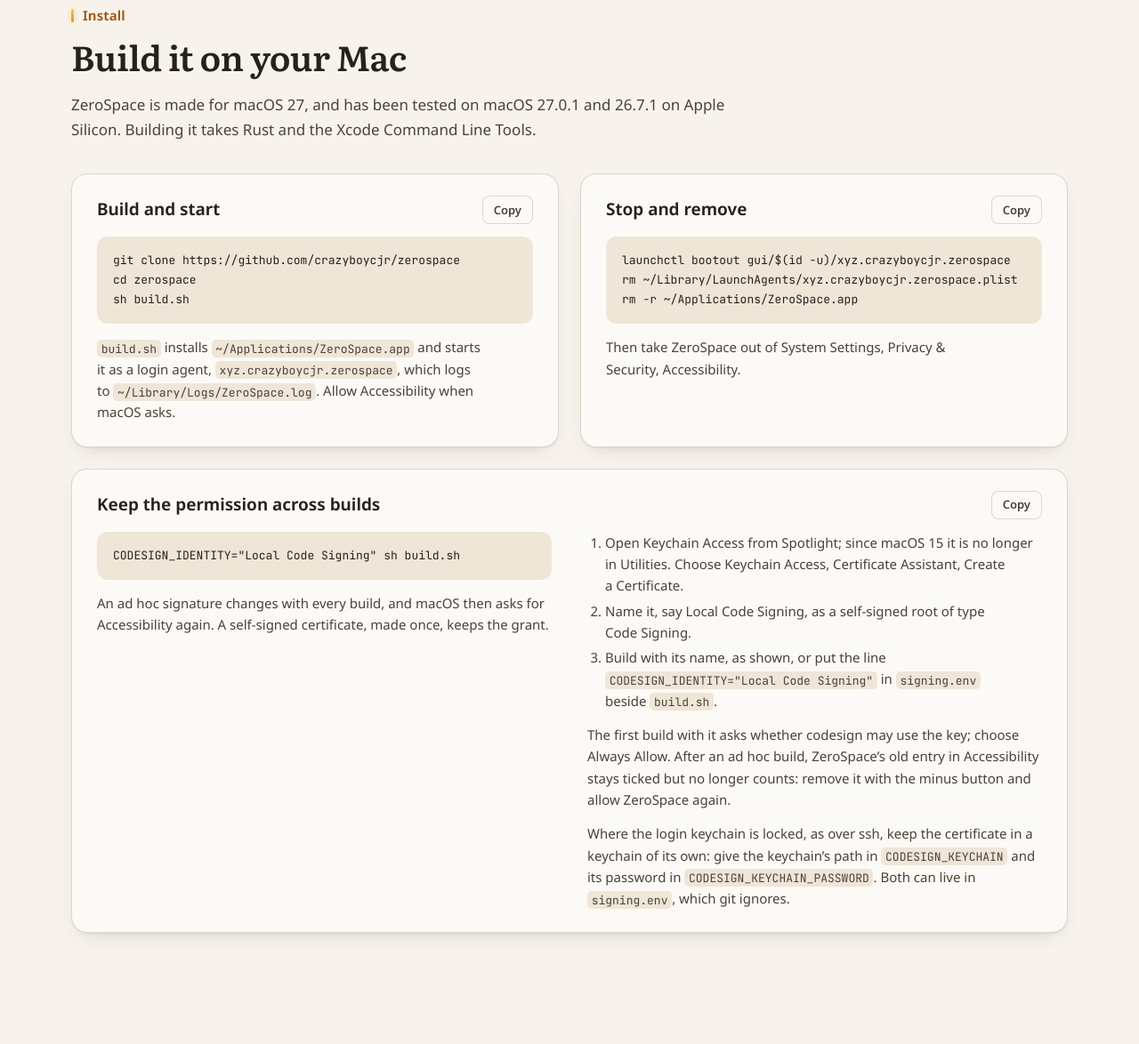
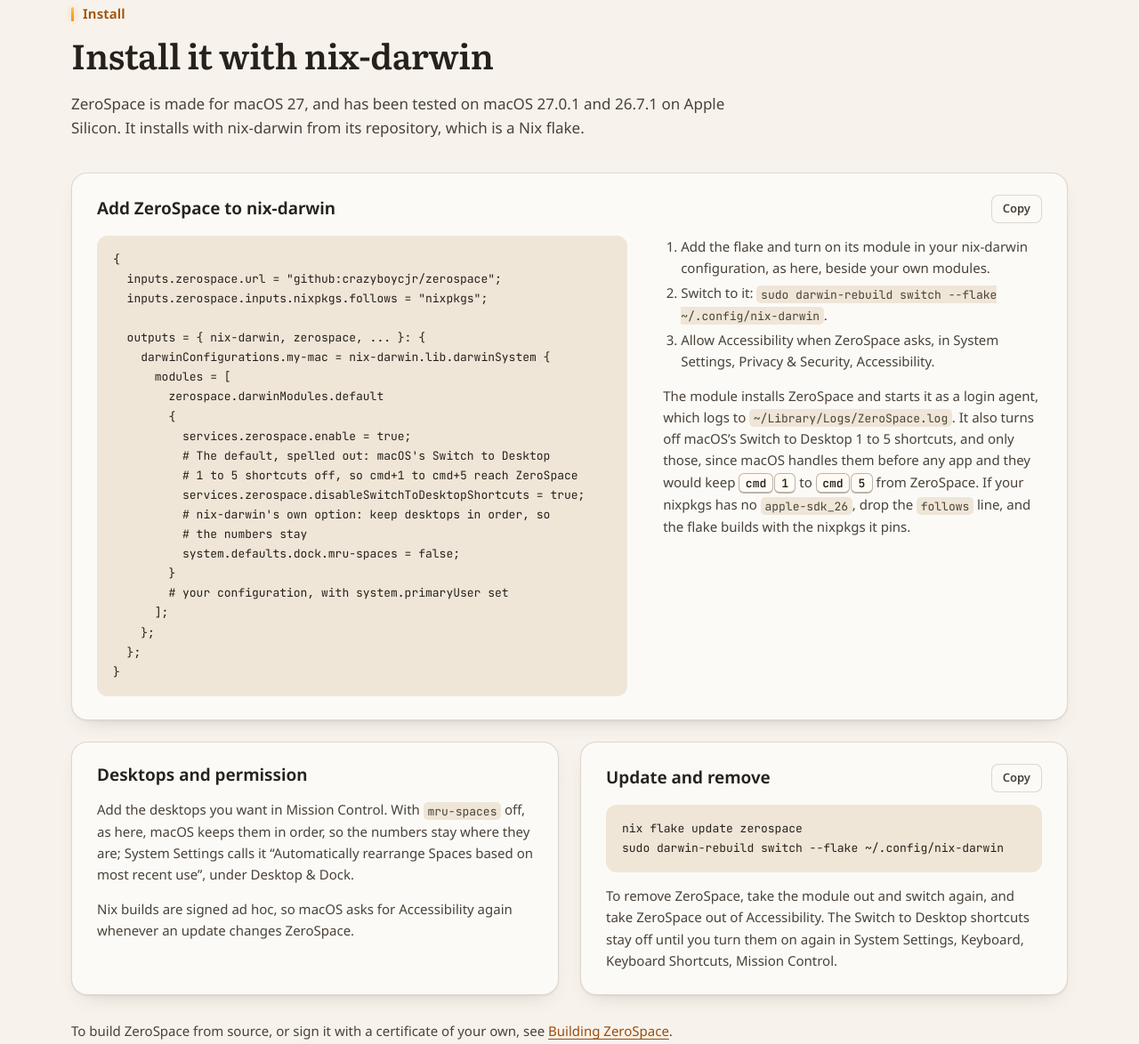
Before and after one commit to crazyboycjr/zerospace, a plain HTML site: page site/index.html in a window 1280 px wide. Shown: the part 5328-6502 px from the top of the page at 89% size. Drawn offline with Linux system fonts and the light colour scheme.

Commit message:
homepage: install through nix-darwin; building in docs/building.md
The Install section is now the nix-darwin flake, with its steps, what the
module does (the Switch to Desktop shortcuts included), the desktops and
the permission, and updating and removing; build.sh and signing moved to
docs/building.md, linked from Install, the limits and the footer. The keys'
note mentions that the module turns the shortcuts off, and the xsp card
describes xsp 1.1. The flake's two long comments are wrapped so the code
fits its card at 1440 px.

Checked at 1440, 390 and 360 px in both themes: nothing scrolls sideways.

Co-Authored-By: Claude Opus 5.5 <noreply@anthropic.com>
Claude-Session: https://claude.ai/code/session_01JQnceF4NyA69beixiXqU8Z

```diff
--- a/site/index.html
+++ b/site/index.html
@@ -140,7 +140,7 @@
       <p>Take the focused window one desktop over and follow it, stepping over full-screen apps, which cannot hold another window.</p>
     </div>
   </div>
-  <p class="note">While ZeroSpace runs, the app in front no longer gets these shortcuts: a browser&rsquo;s <span class="nw"><kbd>cmd</kbd>&#8202;<kbd>1</kbd></span> for its first tab, or <span class="nw"><kbd>cmd</kbd>&#8202;<kbd>shift</kbd>&#8202;<kbd class="arrow">←</kbd></span> to select to the start of a line. macOS&rsquo;s own shortcuts come first, though: its Switch to Desktop shortcuts on <span class="nw"><kbd>cmd</kbd>&#8202;<kbd>1</kbd></span> to <span class="nw"><kbd>cmd</kbd>&#8202;<kbd>5</kbd></span> keep those keys from ZeroSpace, so turn them off in System Settings, Keyboard, Keyboard Shortcuts, Mission Control. <span class="nw"><kbd>cmd</kbd>&#8202;<kbd>shift</kbd></span> with a number is left alone, so the screenshot shortcuts on <span class="nw"><kbd>cmd</kbd>&#8202;<kbd>shift</kbd>&#8202;<kbd>3</kbd>,</span> <kbd>4</kbd> and <kbd>5</kbd> keep working.</p>
+  <p class="note">While ZeroSpace runs, the app in front no longer gets these shortcuts: a browser&rsquo;s <span class="nw"><kbd>cmd</kbd>&#8202;<kbd>1</kbd></span> for its first tab, or <span class="nw"><kbd>cmd</kbd>&#8202;<kbd>shift</kbd>&#8202;<kbd class="arrow">←</kbd></span> to select to the start of a line. macOS&rsquo;s own shortcuts come first, though: its Switch to Desktop shortcuts on <span class="nw"><kbd>cmd</kbd>&#8202;<kbd>1</kbd></span> to <span class="nw"><kbd>cmd</kbd>&#8202;<kbd>5</kbd></span> keep those keys from ZeroSpace, so turn them off in System Settings, Keyboard, Keyboard Shortcuts, Mission Control, or let the nix-darwin module do it. <span class="nw"><kbd>cmd</kbd>&#8202;<kbd>shift</kbd></span> with a number is left alone, so the screenshot shortcuts on <span class="nw"><kbd>cmd</kbd>&#8202;<kbd>shift</kbd>&#8202;<kbd>3</kbd>,</span> <kbd>4</kbd> and <kbd>5</kbd> keep working.</p>
 </section>
 
 <section class="feature wrap" id="slots">
@@ -214,7 +214,7 @@ printf 'state' | nc -U ~/.cache/zerospace.sock</code></pre></div>
     <img src="media/xsp-icon.svg" width="84" height="84" alt="">
     <div>
       <h3>xsp</h3>
-      <p>xmonad&rsquo;s scratchpads for macOS: Alacritty on <span class="nw"><kbd>f1</kbd>,</span> <kbd>f3</kbd> and <span class="nw"><kbd>f4</kbd>.</span> It uses <code>state</code> and <code>move</code> to bring a pad to the desktop you are on.</p>
+      <p>xmonad&rsquo;s scratchpads for macOS: Alacritty terminals, or any app, each on a key of its own. It uses <code>state</code> and <code>move</code> to bring a pad to the desktop you are on.</p>
     </div>
     <span class="go">xsp&rsquo;s homepage</span>
   </a>
@@ -223,43 +223,60 @@ printf 'state' | nc -U ~/.cache/zerospace.sock</code></pre></div>
 <section class="feature wrap" id="install">
   <div class="section-head">
     <p class="kicker">Install</p>
-    <h2>Build it on your Mac</h2>
-    <p>ZeroSpace is made for macOS 27, and has been tested on macOS 27.0.1 and 26.7.1 on Apple Silicon. Building it takes Rust and the Xcode Command Line Tools.</p>
+    <h2>Install it with nix-darwin</h2>
+    <p>ZeroSpace is made for macOS 27, and has been tested on macOS 27.0.1 and 26.7.1 on Apple Silicon. It installs with nix-darwin from its repository, which is a Nix flake.</p>
   </div>
-  <div class="install-grid with-wide">
-    <div class="card install-item">
-      <header><h3>Build and start</h3><button class="copy" type="button">Copy</button></header>
-      <div class="code"><pre><code>git clone https://github.com/crazyboycjr/zerospace
-cd zerospace
-sh build.sh</code></pre></div>
-      <p><code>build.sh</code> installs <code>~/Applications/ZeroSpace.app</code> and starts it as a login agent, <code>xyz.crazyboycjr.zerospace</code>, which logs to <code>~/Library/Logs/ZeroSpace.log</code>. Allow Accessibility when macOS asks.</p>
-    </div>
-    <div class="card install-item">
-      <header><h3>Stop and remove</h3><button class="copy" type="button">Copy</button></header>
-      <div class="code"><pre><code>launchctl bootout gui/$(id -u)/xyz.crazyboycjr.zerospace
-rm ~/Library/LaunchAgents/xyz.crazyboycjr.zerospace.plist
-rm -r ~/Applications/ZeroSpace.app</code></pre></div>
-      <p>Then take ZeroSpace out of System Settings, Privacy &amp; Security, Accessibility.</p>
-    </div>
+  <div class="install-grid wide-first">
     <div class="card install-item install-wide">
-      <header><h3>Keep the permission across builds</h3><button class="copy" type="button">Copy</button></header>
+      <header><h3>Add ZeroSpace to nix-darwin</h3><button class="copy" type="button">Copy</button></header>
       <div class="wide-body">
         <div>
-          <div class="code"><pre><code>CODESIGN_IDENTITY="Local Code Signing" sh build.sh</code></pre></div>
-          <p>An ad hoc signature changes with every build, and macOS then asks for Accessibility again. A self-signed certificate, made once, keeps the grant.</p>
+          <div class="code"><pre><code>{
+  inputs.zerospace.url = "github:crazyboycjr/zerospace";
+  inputs.zerospace.inputs.nixpkgs.follows = "nixpkgs";
+
+  outputs = { nix-darwin, zerospace, ... }: {
+    darwinConfigurations.my-mac = nix-darwin.lib.darwinSystem {
+      modules = [
+        zerospace.darwinModules.default
+        {
+          services.zerospace.enable = true;
+          # The default, spelled out: macOS's Switch to Desktop
+          # 1 to 5 shortcuts off, so cmd+1 to cmd+5 reach ZeroSpace
+          services.zerospace.disableSwitchToDesktopShortcuts = true;
+          # nix-darwin's own option: keep desktops in order, so
+          # the numbers stay
+          system.defaults.dock.mru-spaces = false;
+        }
+        # your configuration, with system.primaryUser set
+      ];
+    };
+  };
+}</code></pre></div>
         </div>
         <div>
           <ol>
-            <li>Open Keychain Access from Spotlight; since macOS 15 it is no longer in Utilities. Choose Keychain Access, Certificate Assistant, Create a Certificate.</li>
-            <li>Name it, say Local Code Signing, as a self-signed root of type Code Signing.</li>
-            <li>Build with its name, as shown, or put the line <code>CODESIGN_IDENTITY="Local Code Signing"</code> in <code>signing.env</code> beside <code>build.sh</code>.</li>
+            <li>Add the flake and turn on its module in your nix-darwin configuration, as here, beside your own modules.</li>
+            <li>Switch to it: <code>sudo darwin-rebuild switch --flake ~/.config/nix-darwin</code>.</li>
+            <li>Allow Accessibility when ZeroSpace asks, in System Settings, Privacy &amp; Security, Accessibility.</li>
           </ol>
-          <p>The first build with it asks whether codesign may use the key; choose Always Allow. After an ad hoc build, ZeroSpace&rsquo;s old entry in Accessibility stays ticked but no longer counts: remove it with the minus button and allow ZeroSpace again.</p>
-          <p>Where the login keychain is locked, as over ssh, keep the certificate in a keychain of its own: give the keychain&rsquo;s path in <code>CODESIGN_KEYCHAIN</code> and its password in <code>CODESIGN_KEYCHAIN_PASSWORD</code>. Both can live in <code>signing.env</code>, which git ignores.</p>
+          <p>The module installs ZeroSpace and starts it as a login agent, which logs to <code>~/Library/Logs/ZeroSpace.log</code>. It also turns off macOS&rsquo;s Switch to Desktop 1 to 5 shortcuts, and only those, since macOS handles them before any app and they would keep <span class="nw"><kbd>cmd</kbd>&#8202;<kbd>1</kbd></span> to <span class="nw"><kbd>cmd</kbd>&#8202;<kbd>5</kbd></span> from ZeroSpace. If your nixpkgs has no <code>apple-sdk_26</code>, drop the <code>follows</code> line, and the flake builds with the nixpkgs it pins.</p>
         </div>
       </div>
     </div>
+    <div class="card install-item">
+      <header><h3>Desktops and permission</h3></header>
+      <p>Add the desktops you want in Mission Control. With <code>mru-spaces</code> off, as here, macOS keeps them in order, so the numbers stay where they are; System Settings calls it &ldquo;Automatically rearrange Spaces based on most recent use&rdquo;, under Desktop &amp; Dock.</p>
+      <p>Nix builds are signed ad hoc, so macOS asks for Accessibility again whenever an update changes ZeroSpace.</p>
+    </div>
+    <div class="card install-item">
+      <header><h3>Update and remove</h3><button class="copy" type="button">Copy</button></header>
+      <div class="code"><pre><code>nix flake update zerospace
+sudo darwin-rebuild switch --flake ~/.config/nix-darwin</code></pre></div>
+      <p>To remove ZeroSpace, take the module out and switch again, and take ZeroSpace out of Accessibility. The Switch to Desktop shortcuts stay off until you turn them on again in System Settings, Keyboard, Keyboard Shortcuts, Mission Control.</p>
+    </div>
   </div>
+  <p class="note">To build ZeroSpace from source, or sign it with a certificate of your own, see <a href="https://github.com/crazyboycjr/zerospace/blob/main/docs/building.md">Building ZeroSpace</a>.</p>
 </section>
 
 <section class="feature wrap" id="limits">
@@ -273,7 +290,7 @@ rm -r ~/Applications/ZeroSpace.app</code></pre></div>
     <li>It cannot create, remove or reorder desktops; Mission Control does that.</li>
     <li>Five desktops are on the keys. The socket&rsquo;s <code>go</code> reaches the rest.</li>
     <li>There is no tiling or window layout; for that, yabai and AeroSpace do far more.</li>
-    <li>The shortcuts are fixed in the source; to change them, edit <code>register_hot_keys</code> and build again.</li>
+    <li>The shortcuts are fixed in the source; to change them, edit <code>register_hot_keys</code> and <a href="https://github.com/crazyboycjr/zerospace/blob/main/docs/building.md">build ZeroSpace yourself</a>.</li>
   </ul>
 </section>
 
@@ -281,7 +298,7 @@ rm -r ~/Applications/ZeroSpace.app</code></pre></div>
 
 <footer class="foot">
   <div class="wrap foot-row">
-    <p>ZeroSpace 1.1 is free software under the <a href="https://github.com/crazyboycjr/zerospace/blob/main/LICENSE">MIT License</a>. <a href="https://github.com/crazyboycjr/zerospace">Source</a> · <a href="https://github.com/crazyboycjr/zerospace/blob/main/CHANGELOG.md">Changes</a> · <a href="https://crazyboycjr.github.io/xsp/">xsp</a></p>
+    <p>ZeroSpace 1.1 is free software under the <a href="https://github.com/crazyboycjr/zerospace/blob/main/LICENSE">MIT License</a>. <a href="https://github.com/crazyboycjr/zerospace">Source</a> · <a href="https://github.com/crazyboycjr/zerospace/blob/main/CHANGELOG.md">Changes</a> · <a href="https://github.com/crazyboycjr/zerospace/blob/main/docs/building.md">Building from source</a> · <a href="https://crazyboycjr.github.io/xsp/">xsp</a></p>
     <p class="credits">The pictures on this page are drawn, not recorded. Type is set in Literata, Noto Sans and JetBrains Mono, under the SIL Open Font License.</p>
   </div>
 </footer>
--- a/site/style.css
+++ b/site/style.css
@@ -506,6 +506,12 @@ td:first-child code { font-size: 0.92em; }
 /* Installing: building and removing side by side, signing across the page
    below them, in two columns of its own on a wide screen. */
 .install-grid .install-wide { grid-column: 1 / -1; }
+/* An install grid led by a card across it: the cards after it pair up, and
+   the last one stays in its column. */
+.install-grid.wide-first > .install-item:last-child:nth-child(odd) { grid-column: auto; }
+.wide-first .wide-body { grid-template-columns: minmax(0, 1.4fr) minmax(0, 1fr); }
+.install-item header + p { margin-top: 0; }
+.note code { white-space: normal; }
 .wide-body { display: grid; grid-template-columns: 1fr 1fr; gap: 0 40px; align-items: start; }
 .wide-body > * { min-width: 0; }
 .wide-body ol { margin-top: 0; }
@@ -590,7 +596,7 @@ td:first-child code { font-size: 0.92em; }
   .flow { grid-template-columns: repeat(2, 1fr); }
   .flow li:nth-child(3)::after, .flow li:nth-child(3) .flow-title::before { display: none; }
   .key-grid { grid-template-columns: 1fr; gap: 16px; }
-  .wide-body { grid-template-columns: 1fr; }
+  .wide-body, .wide-first .wide-body { grid-template-columns: 1fr; }
   .wide-body ol { margin-top: 14px; }
 }
 @media (max-width: 720px) {
```
